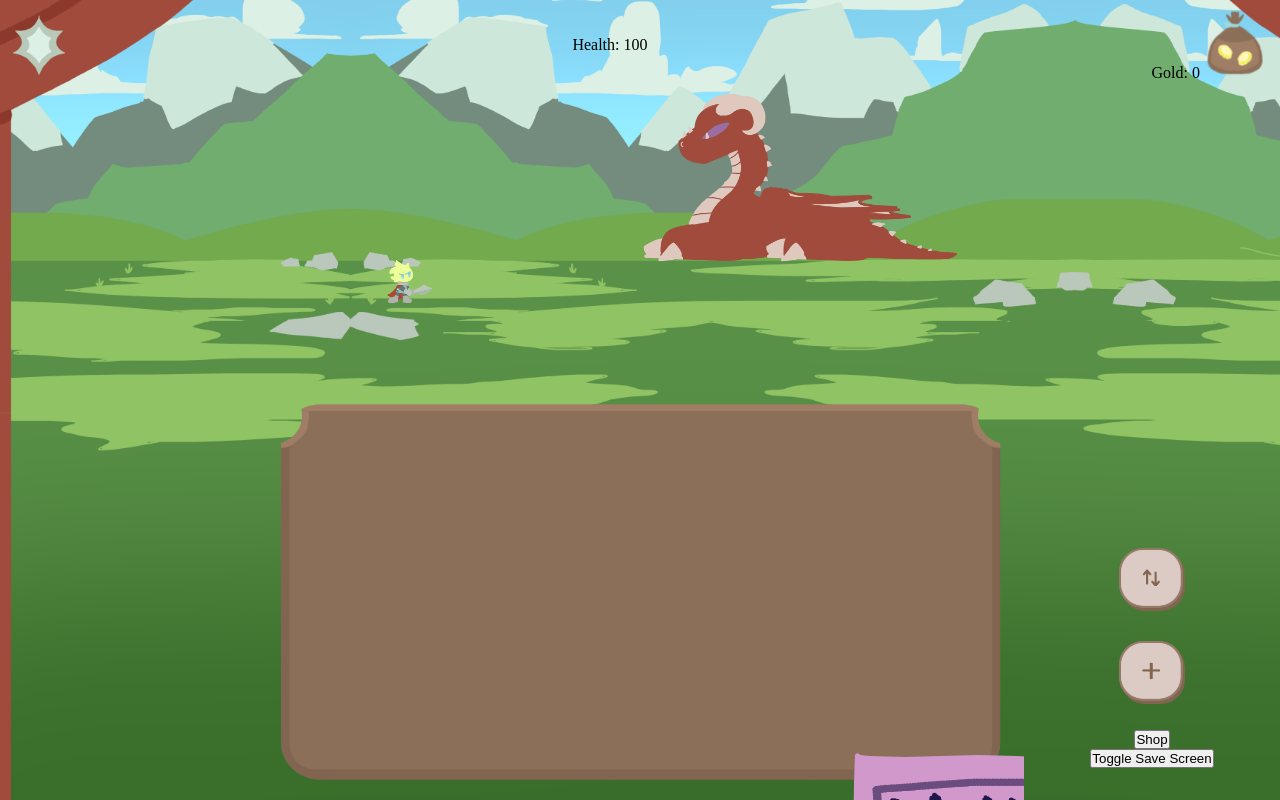
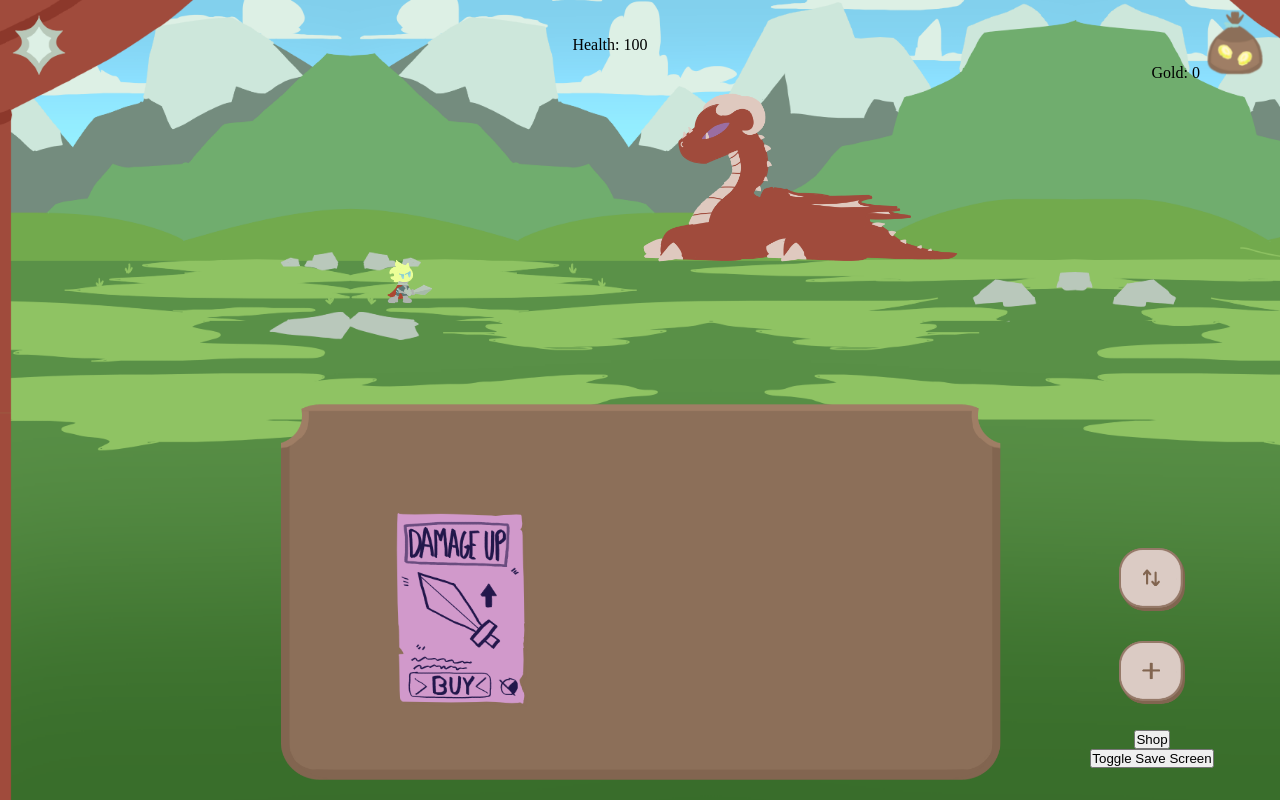
Before and after one commit to QuestlineDJ/task-knight, a React (Vite) app: page / in a window 1280 px wide. Both pictures are taken after a click on the button "Shop". Built offline with nearby package versions, Linux system fonts and the light colour scheme.

Commit message:
Damage purchase works

```diff
--- a/src/Components/ShopTab.tsx
+++ b/src/Components/ShopTab.tsx
@@ -37,8 +37,19 @@ function ShopTab({
   var isShopOpen = false;
   return (
     <div className="scale">
-      <p className="deleteButton">
-        <img src={damagePoster}></img>
+      <p className="damage">
+        <img
+          src={damagePoster}
+          onClick={() =>
+            increasePlayerDamage(
+              currentGoldAmount,
+              setCurrentGoldAmount,
+              setDamageAmount,
+              damageAmount,
+              currentGoldAmount
+            )
+          }
+        ></img>
       </p>
     </div>
   );
--- a/src/ShopTab.css
+++ b/src/ShopTab.css
@@ -5,11 +5,13 @@
     background-size: cover;
 }
 
-.heading{
+.damage{
     position: absolute;
-    top: 0%;
-    left: -24%;
-    width: 70%;
-    height: 0%;
+    top: -0%;
+    left: -37%;
+    width: 38%;
+    height: 75%;
+    transform: scale(.35);
     pointer-events: auto;
+    cursor: pointer;
 }
```
